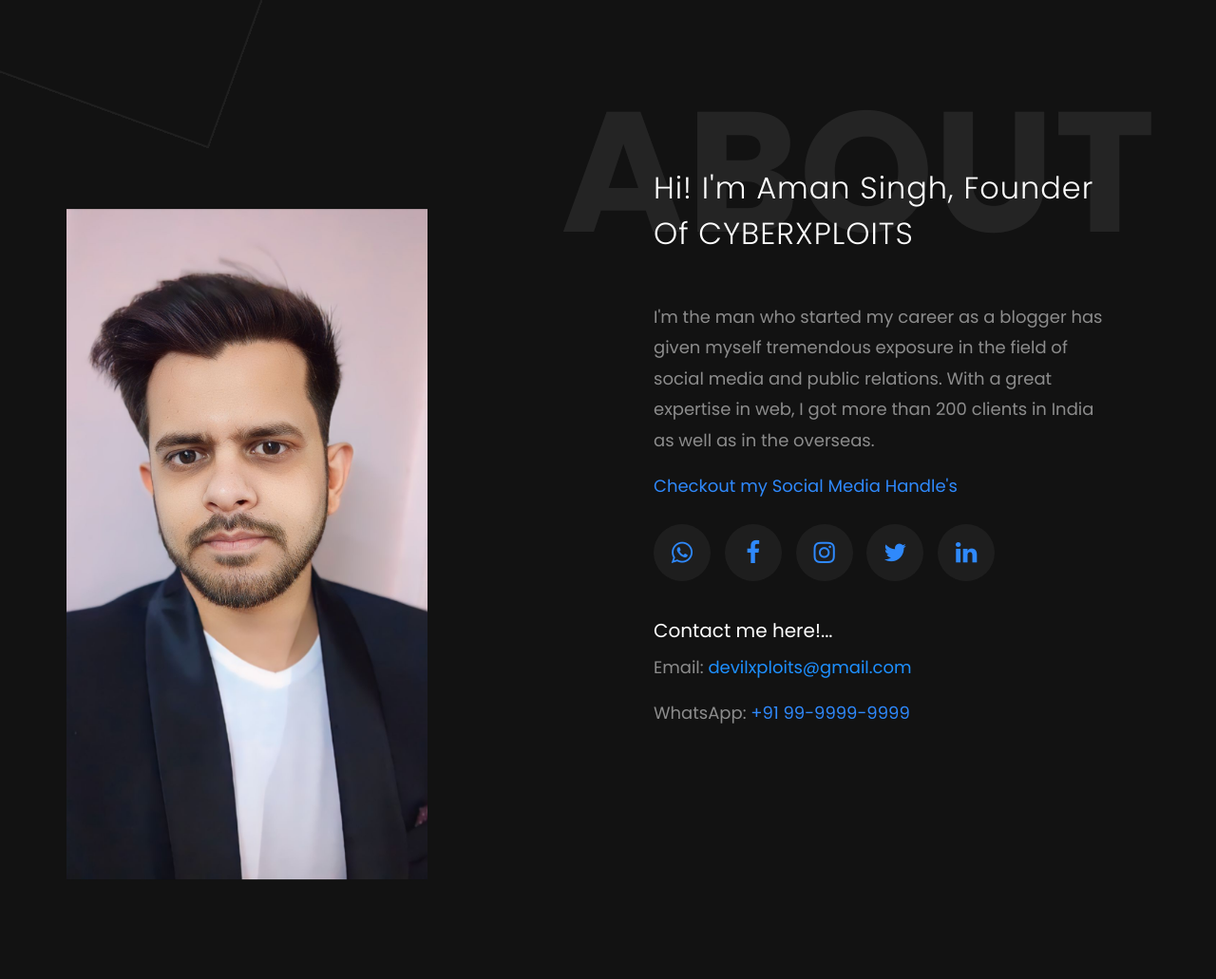
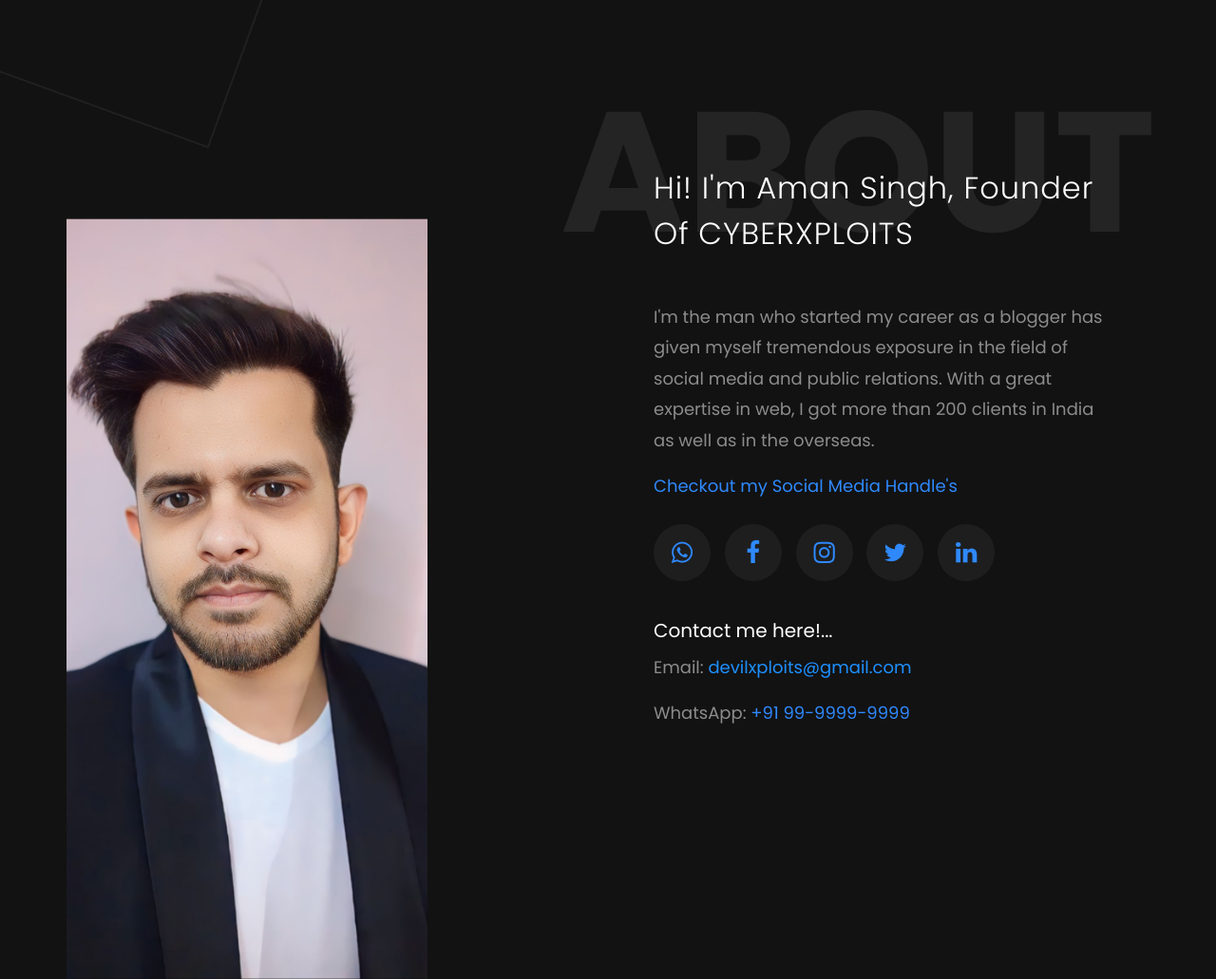
Before and after one commit to devilxploits/amansingh, a plain HTML site: page index.html in a window 1280 px wide. Shown: the part 800-1831 px from the top of the page at 95% size. Drawn offline with Linux system fonts and the light colour scheme; no server answers; a script that the page names is missing; files whose address does not match are found by name.

Commit message:
Update index.html

```diff
--- a/index.html
+++ b/index.html
@@ -125,10 +125,10 @@
       <!-- END slider -->
 
       <section class="ftco-section about-section">
-        <div class="container">
-          <div class="row d-flex" data-scrollax-parent="true">
-            <div class="col-md-4 author-img" style="background-image: url(images/aman.jpg);" data-scrollax=" properties: { translateY: '-70%'}"></div>
-            <div class="col-md-2"></div>
+  <div class="container">
+    <div class="row d-flex" data-scrollax-parent="true">
+      <div class="col-md-4 author-img" style="background-image: url(images/aman.jpg); background-size: cover; background-position: center; height: 100vh;" data-scrollax=" properties: { translateY: '-70%'}"></div>
+      <div class="col-md-2"></div>
             <div class="col-md-6 wrap ftco-animate">
               <div class="about-desc">
                 <h1 class="bold-text">About</h1>
```
